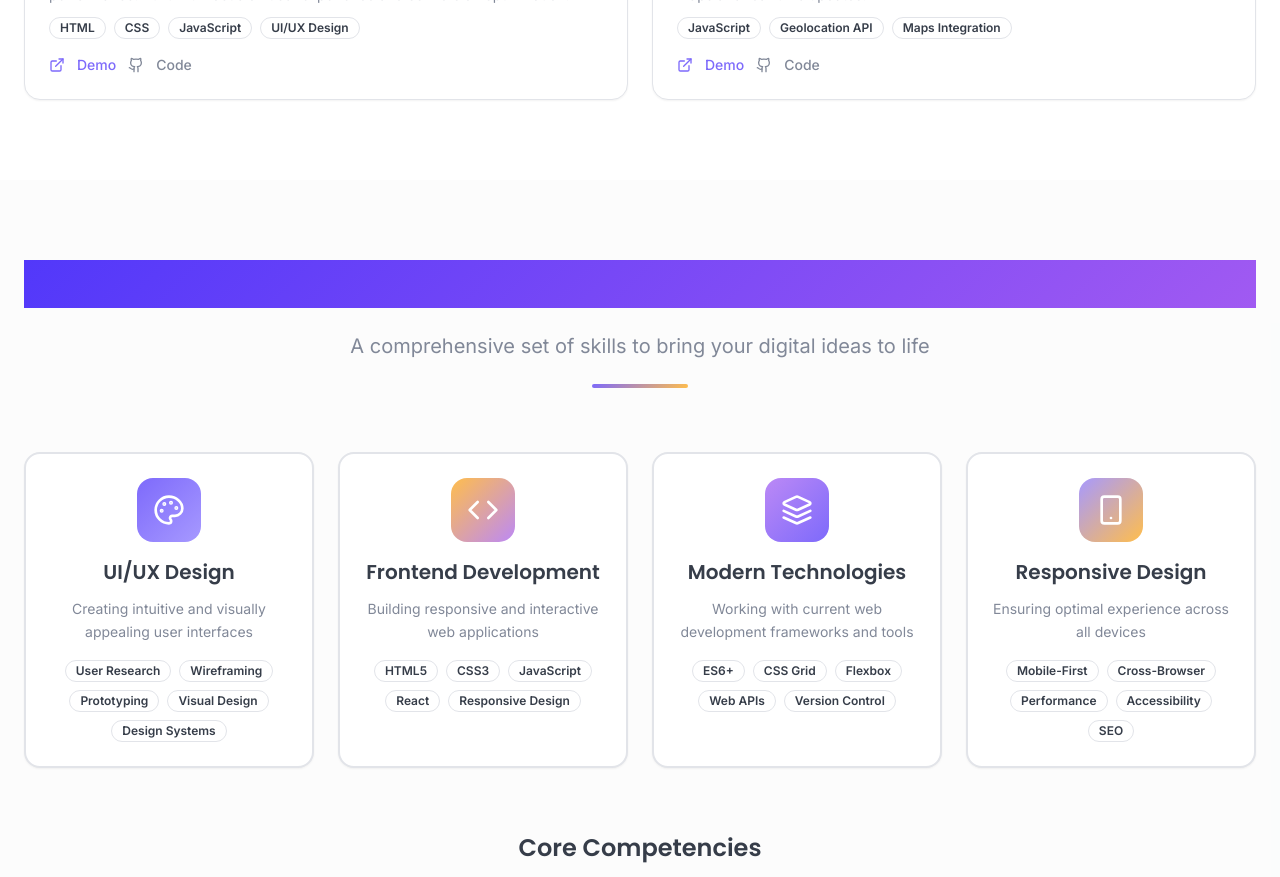
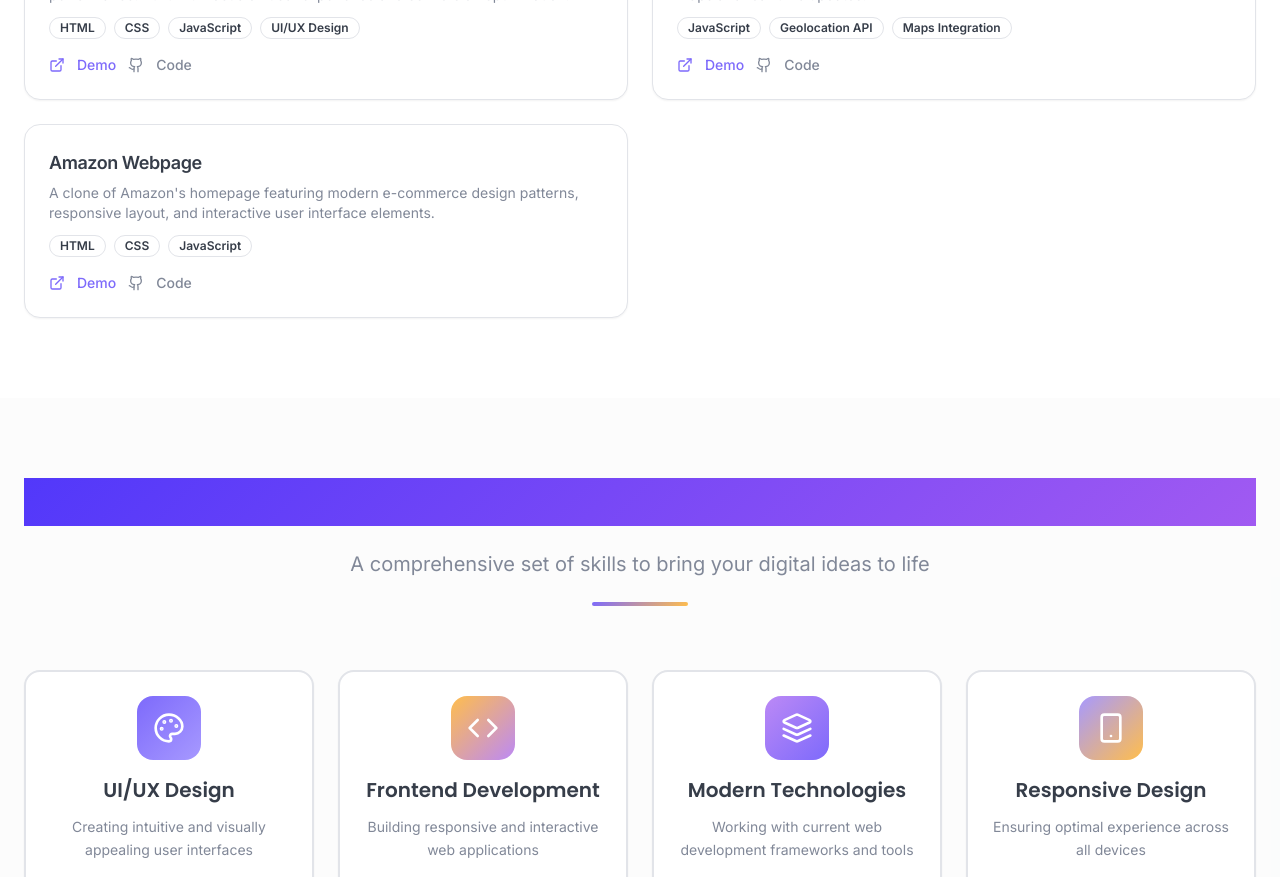
Before and after one commit to shreyas123-g/developer-portfolio18, a React (Vite) app: page / in a window 1280 px wide. Shown: the part 2980-3857 px from the top of the page. Built offline with nearby package versions, Linux system fonts and the light colour scheme; the HTML template or start-up script is replaced by a standard one.

Commit message:
Add Amazon webpage project

```diff
--- a/src/components/PortfolioSection.tsx
+++ b/src/components/PortfolioSection.tsx
@@ -41,6 +41,15 @@ const PortfolioSection = () => {
       technologies: ["JavaScript", "Geolocation API", "Maps Integration"],
       liveUrl: "https://github.com/shreyas123-g/Shreyas-Project1-",
       githubUrl: "https://github.com/shreyas123-g/Shreyas-Project1-",
+      featured: false,
+    },
+    {
+      title: "Amazon Webpage",
+      description: "A clone of Amazon's homepage featuring modern e-commerce design patterns, responsive layout, and interactive user interface elements.",
+      image: null,
+      technologies: ["HTML", "CSS", "JavaScript"],
+      liveUrl: "https://github.com/shreyas123-g/shreyas-project2",
+      githubUrl: "https://github.com/shreyas123-g/shreyas-project2",
       featured: false,
     },
   ];
```
